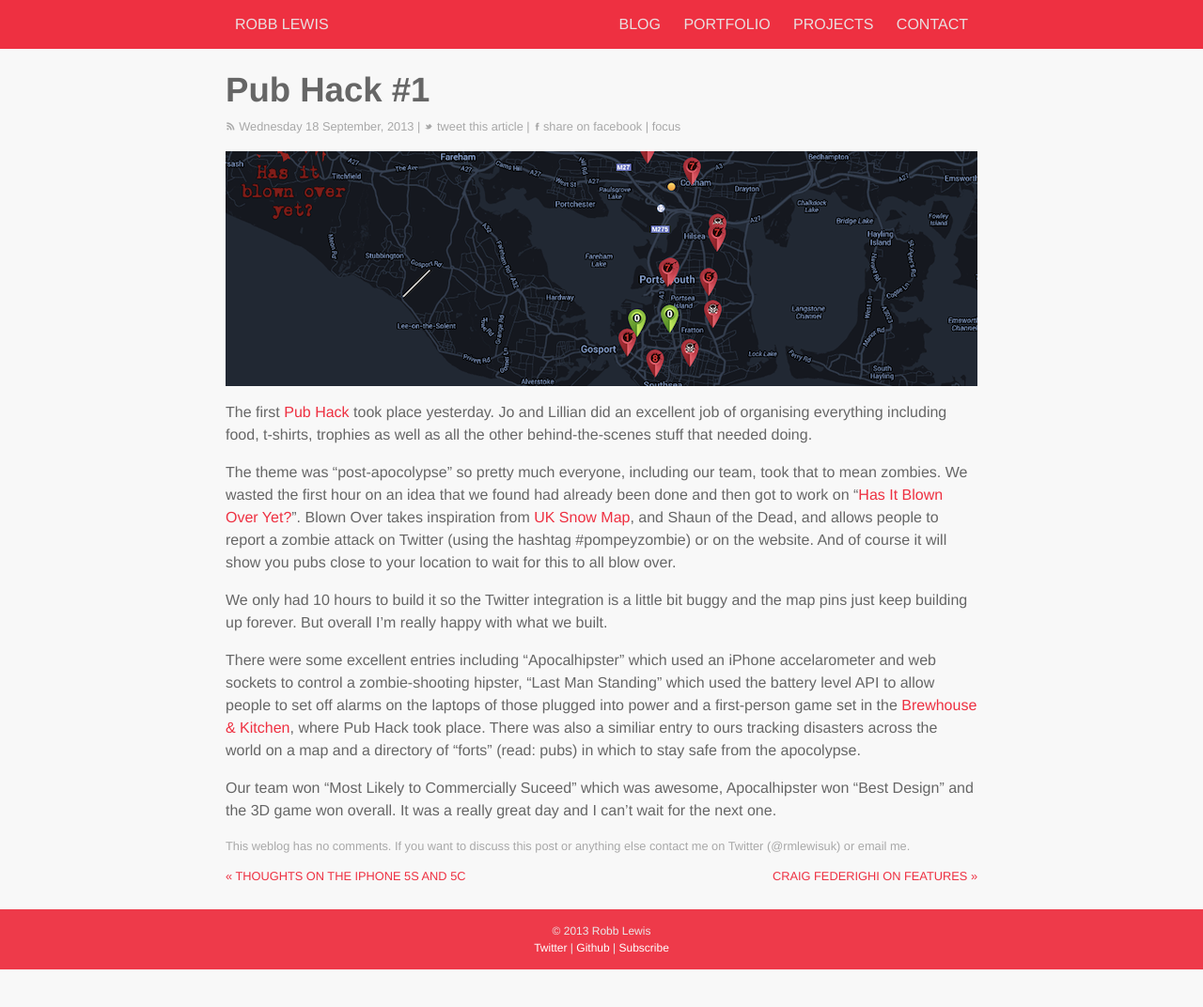
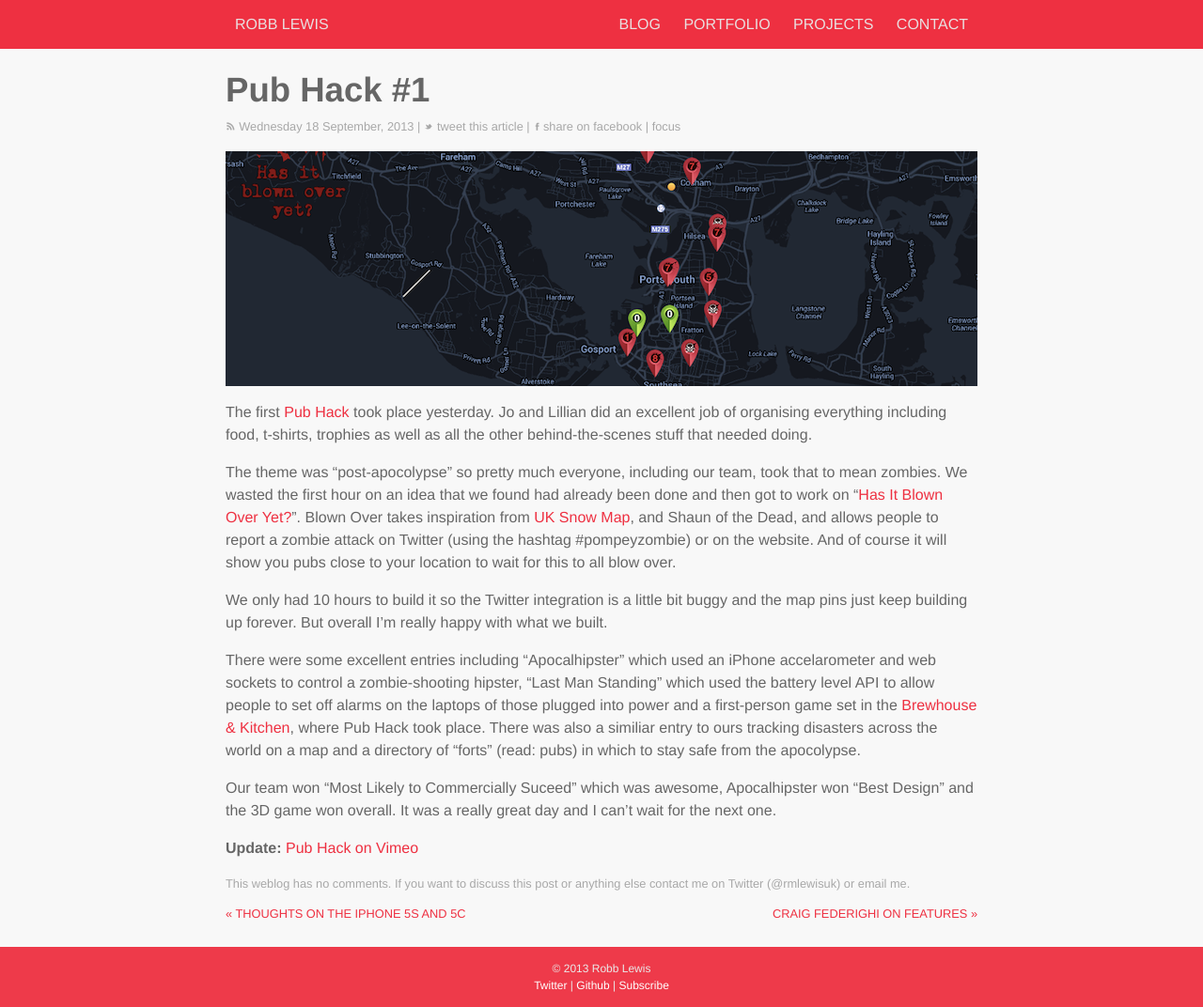
Before and after one commit to rknightuk/robblewis.me-jekyll, a Jekyll site: the page built from _posts/2013/2013-09-18-pub-hack-1.md, in a window 1280 px wide. Shown: the whole page at 94% size. Built offline with Jekyll 4.4.1, drawn with Linux system fonts in a browser that asks for light colours; Markdown is read by kramdown in place of the engine named in the settings; before the commit the page ends 1032 px from its top, so only the background shows below that.

Commit message:
Added pubhack video to post

```diff
--- a/_posts/2013/2013-09-18-pub-hack-1.md
+++ b/_posts/2013/2013-09-18-pub-hack-1.md
@@ -15,3 +15,5 @@ We only had 10 hours to build it so the Twitter integration is a little bit bugg
 There were some excellent entries including "Apocalhipster" which used an iPhone accelarometer and web sockets to control a zombie-shooting hipster, "Last Man Standing" which used the battery level API to allow people to set off alarms on the laptops of those plugged into power and a first-person game set in the [Brewhouse & Kitchen](http://brewhouseandkitchen.com/), where Pub Hack took place. There was also a similiar entry to ours tracking disasters across the world on a map and a directory of "forts" (read: pubs) in which to stay safe from the apocolypse.
 
 Our team won "Most Likely to Commercially Suceed" which was awesome, Apocalhipster won "Best Design" and the 3D game won overall. It was a really great day and I can't wait for the next one.
+
+**Update:** [Pub Hack on Vimeo](https://vimeo.com/75569166)
```
